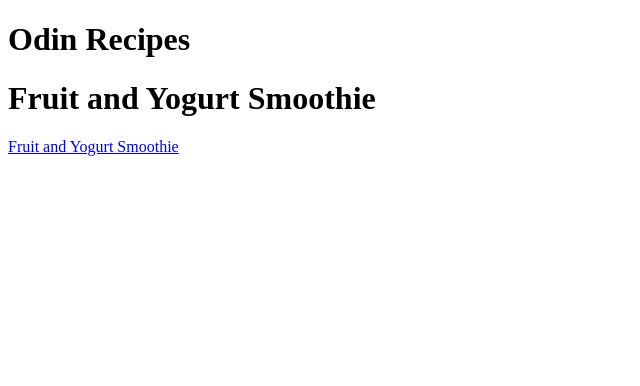
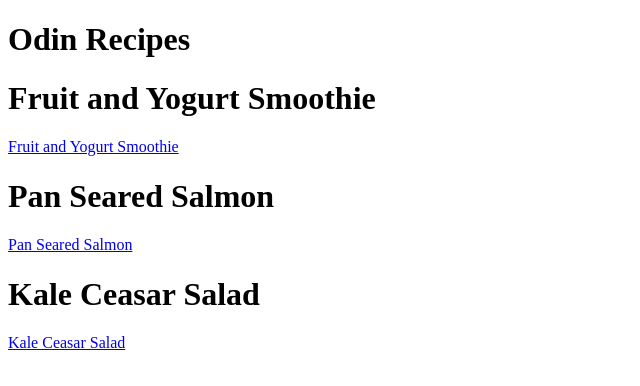
Before and after one commit to obiwand/odin-recipes, a plain HTML site: page index.html in a window 1280 px wide. Shown: the whole page, without its empty margins (0-640 px from the left). Drawn offline with Linux system fonts and the light colour scheme.

Commit message:
index.html

```diff
--- a/index.html
+++ b/index.html
@@ -4,7 +4,7 @@
     <meta charset="UTF-8">
     <meta http-equiv="X-UA-Compatible" content="IE=edge">
     <meta name="viewport" content="width=device-width, initial-scale=1.0">
-    <title>Document</title>
+    <title>Odin Recipes</title>
 </head>
 <body>
     <h1>Odin Recipes</h1>
@@ -12,5 +12,10 @@
     <h1>Fruit and Yogurt Smoothie</h1>
         <a href="recipes/fruit-and-yogurt-smoothie.html">Fruit and Yogurt Smoothie</a>
 
+    <h1>Pan Seared Salmon</h1>
+        <a href="recipes/pan-seared-salmon.html"> Pan Seared Salmon</a>
+
+    <h1>Kale Ceasar Salad</h1>
+        <a href="recipes/kale-ceasar-salad.html"> Kale Ceasar Salad</a>
 </body>
 </html>
```
Also changed, not shown: recipes/fruit-and-yogurt-smoothie.html (+1 -1 lines).
